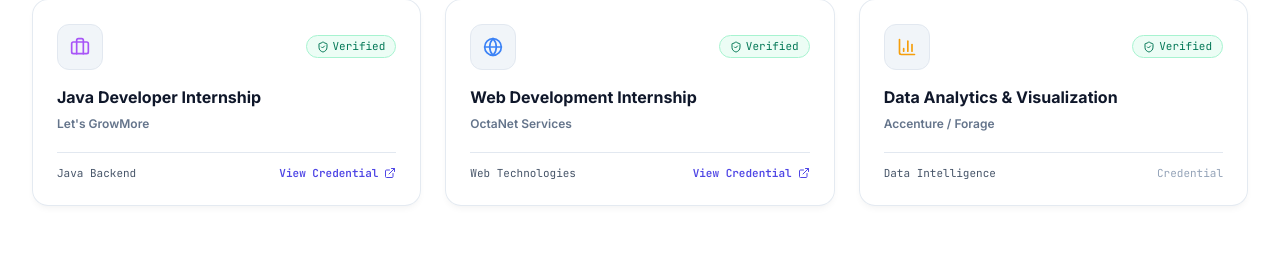
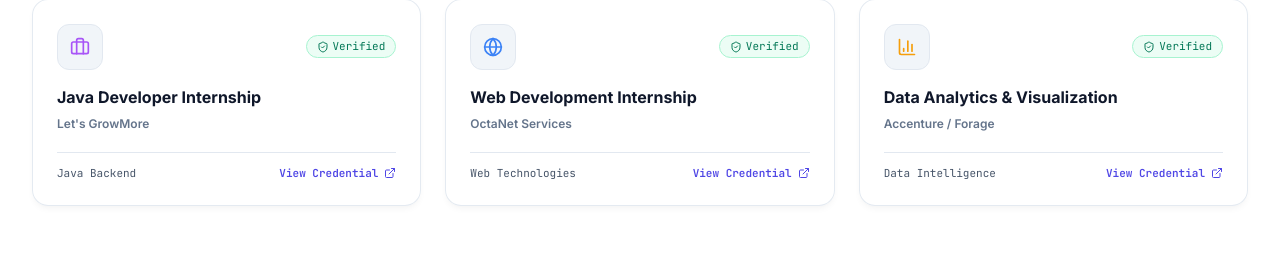
Before and after one commit to vikasvganjure/vikas-ganjure-portfolio, a React (Vite) app: page / in a window 1280 px wide. Shown: the part 8706-8961 px from the top of the page. Built offline with nearby package versions, Linux system fonts and the light colour scheme.

Commit message:
feat: add credential link for Accenture Data Analytics certificate

```diff
--- a/src/data/portfolioData.ts
+++ b/src/data/portfolioData.ts
@@ -332,6 +332,7 @@
     iconName: 'BarChart3',
     verified: true,
     group: 'featured',
+    credentialUrl: 'https://drive.google.com/file/d/1WYlHJXLYH63HFr_jztlB-i1y6M4QCO1T/view?usp=drive_link',
   },
 
   // ================= 2. OTHER CERTIFICATIONS & LEARNING =================
```
